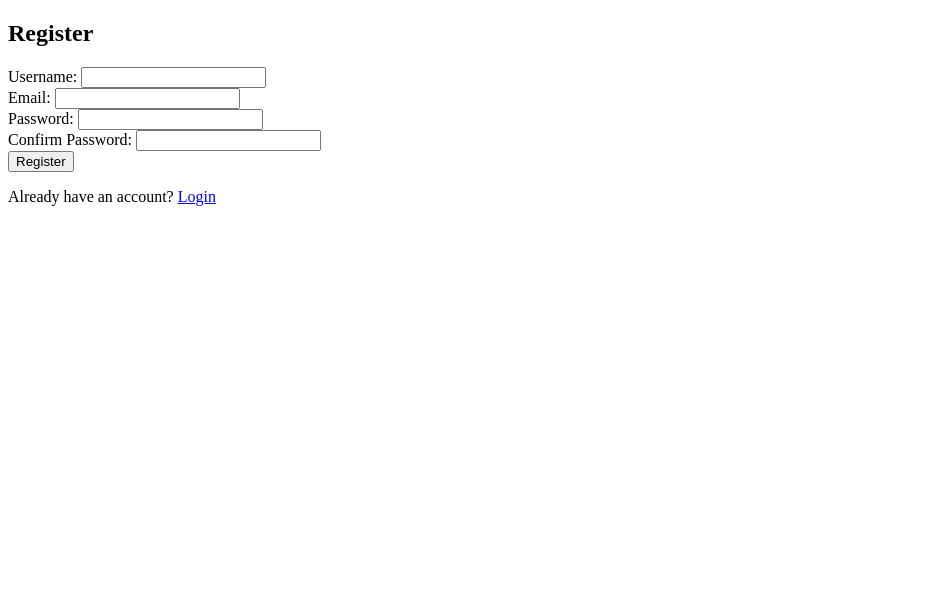
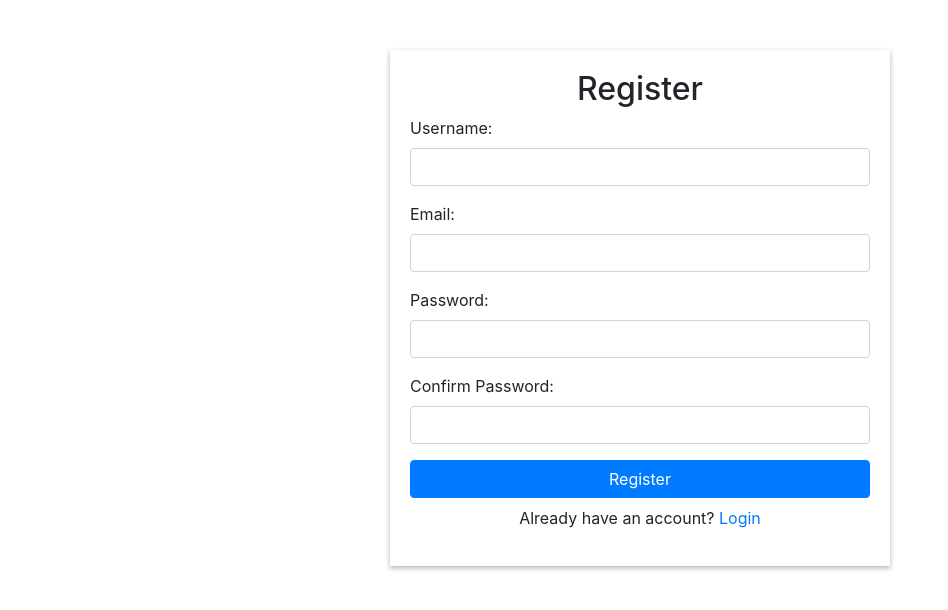
Before and after one commit to vinitha20018616/CylinderStore, a Flask app: page / in a window 1280 px wide. Shown: the top 610 px of the page, without its empty margins (0-948 px from the left). Run offline with Flask 3, Linux system fonts and the light colour scheme; some libraries are stand-ins or nearby versions.

Commit message:
Added bootstrap to register.html

```diff
--- a/templates/register.html
+++ b/templates/register.html
@@ -4,6 +4,7 @@
     <meta charset="UTF-8">
     <meta name="viewport" content="width=device-width, initial-scale=1.0">
     <title>Registration Page</title>
+    <link rel="stylesheet" href="https://cdn.jsdelivr.net/npm/bootstrap@4.3.1/dist/css/bootstrap.min.css">
     <style>
         .container {
             max-width: 500px;
@@ -15,26 +16,26 @@
 </head>
 <body>
 
-    <div>
+    <div class="container">
         <h2 class="text-center">Register</h2>
-        <form>
+        <form id="registrationForm">
             <div class="form-group">
                 <label for="username">Username:</label>
-                <input type="text" id="username" name="username" required>
+                <input type="text" class="form-control" id="username" name="username" required>
             </div>
             <div class="form-group">
                 <label for="email">Email:</label>
-                <input type="email"  id="email" name="email" required>
+                <input type="email" class="form-control" id="email" name="email" required>
             </div>
             <div class="form-group">
                 <label for="password">Password:</label>
-                <input type="password" id="password" name="password" required>
+                <input type="password" class="form-control" id="password" name="password" required>
             </div>
             <div class="form-group">
                 <label for="confirmPassword">Confirm Password:</label>
-                <input type="password" id="confirmPassword" name="confirmPassword" required>
+                <input type="password" class="form-control" id="confirmPassword" name="confirmPassword" required>
             </div>
-            <button type="submit">Register</button>
+            <button type="submit" class="btn btn-primary btn-block">Register</button>
             <p class="text-center mt-2">
                 Already have an account? <a href="#">Login</a>
             </p>
@@ -52,6 +53,5 @@
             }
         });
     </script>
-
 </body>
 </html>
```
